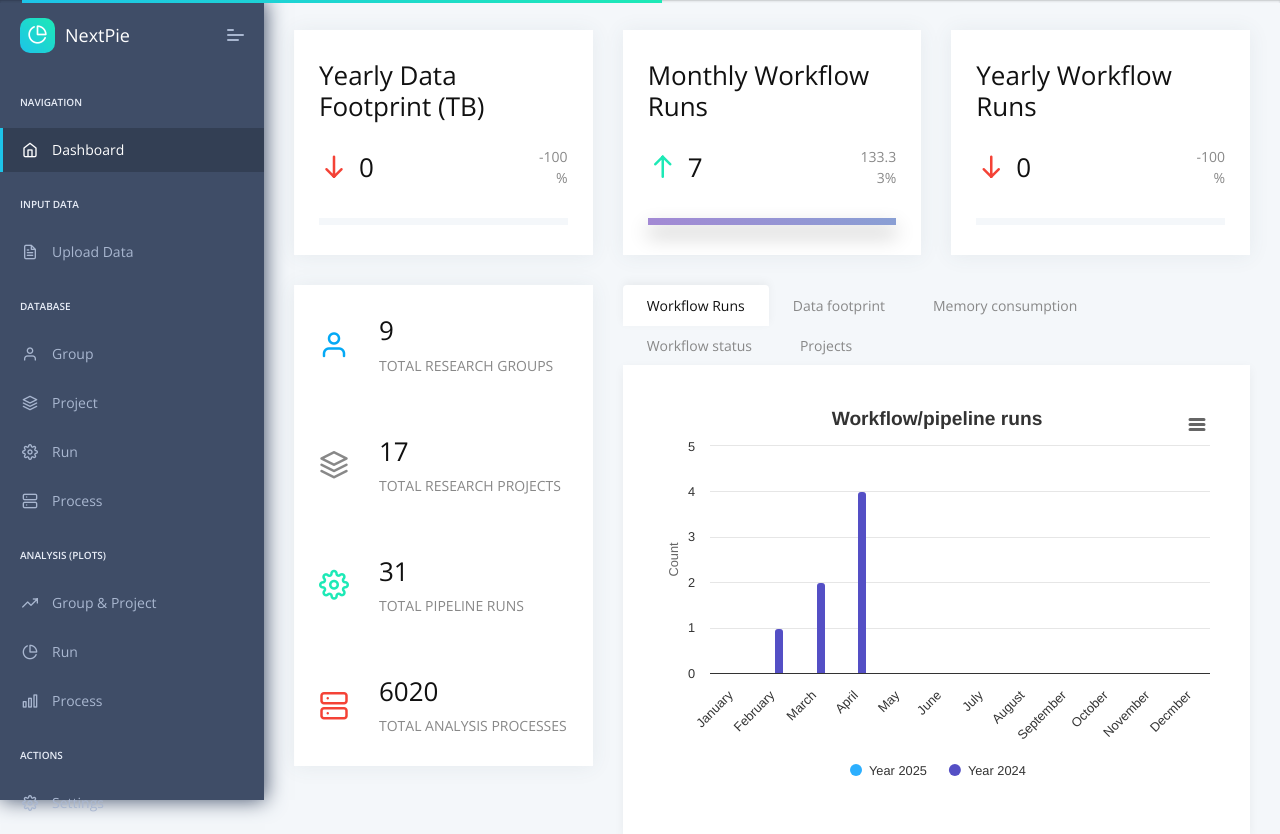
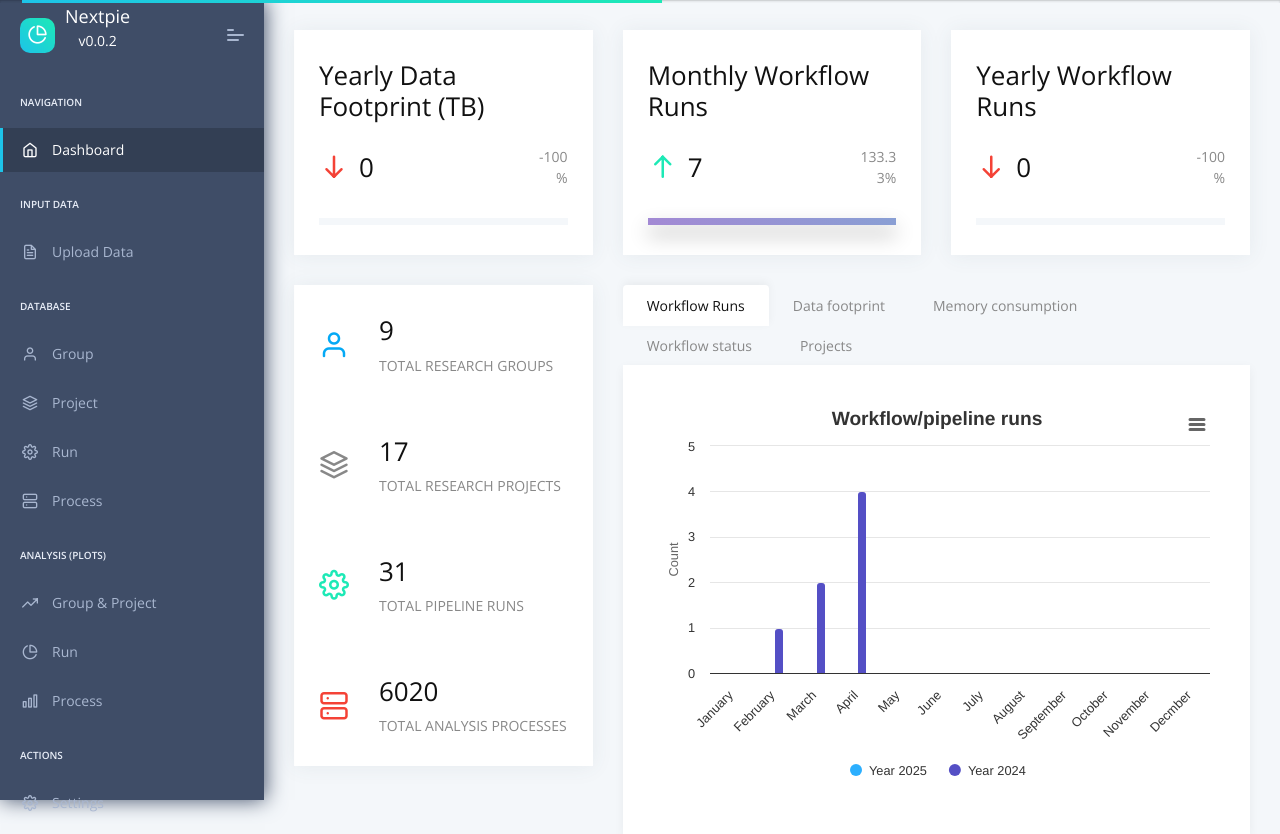
Before and after one commit to bishwaG/Nextpie, a Flask app: page /index in a window 1280 px wide. Shown: the top 834 px of the page. Run offline with Flask 2, Linux system fonts and the light colour scheme; a user stored in the database is signed in; data comes from the database, SQL or seed files in the repository; some libraries are stand-ins or nearby versions.

Commit message:
version placeholder added 	modified:   app/base/templates/includes/sidebar.html

```diff
--- a/app/base/templates/includes/sidebar.html
+++ b/app/base/templates/includes/sidebar.html
@@ -6,7 +6,8 @@
                     <div class="b-bg">
                         <i class="feather icon-pie-chart"></i>
                     </div>
-                    <span class="b-title">NextPie</span>
+                    <span class="b-title">{{app_name}} <p> {{version}}</p></span>
+
                 </a>
                 <a class="mobile-menu" id="mobile-collapse" href="javascript:"><span></span></a>
             </div>
```
